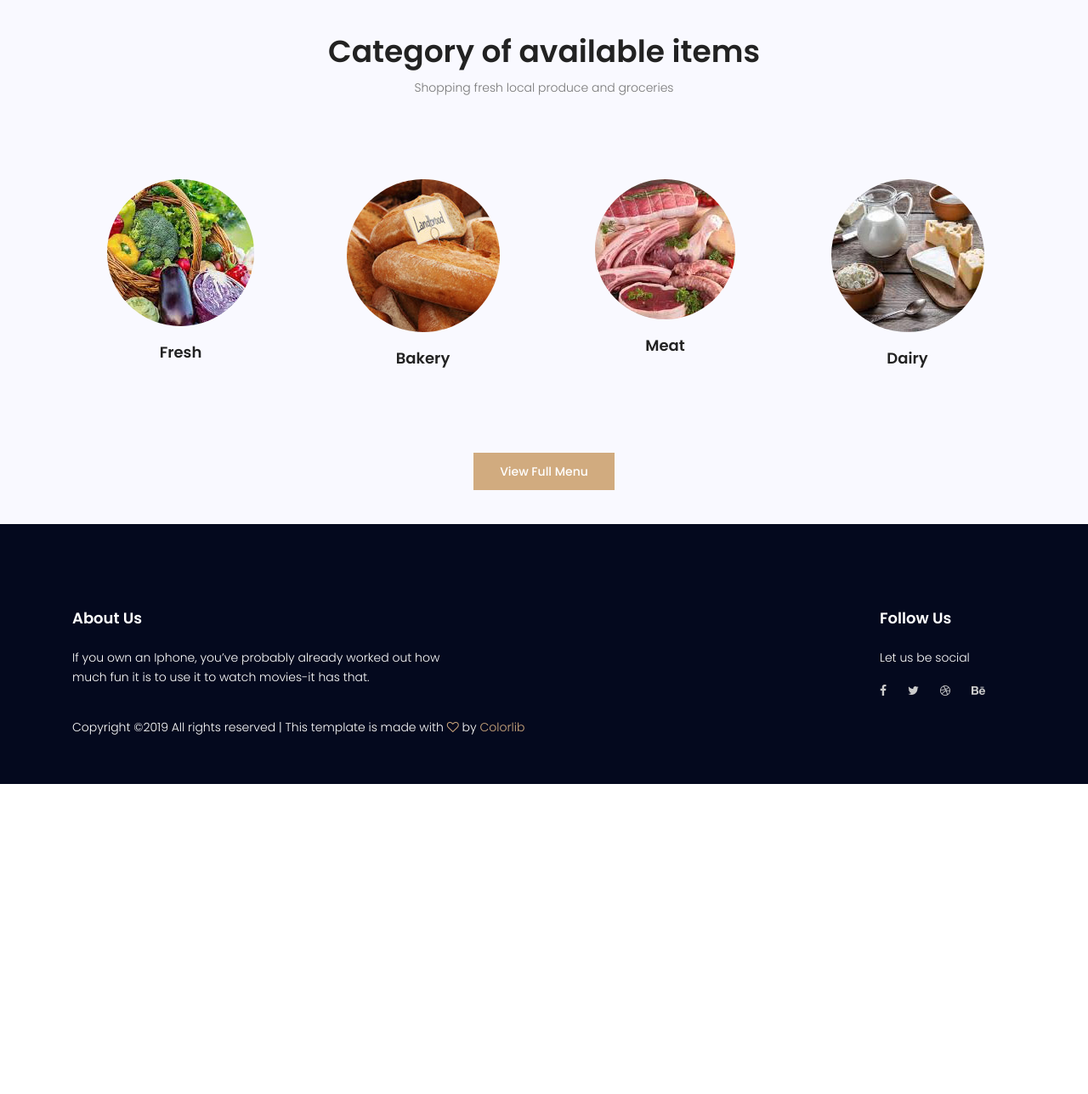
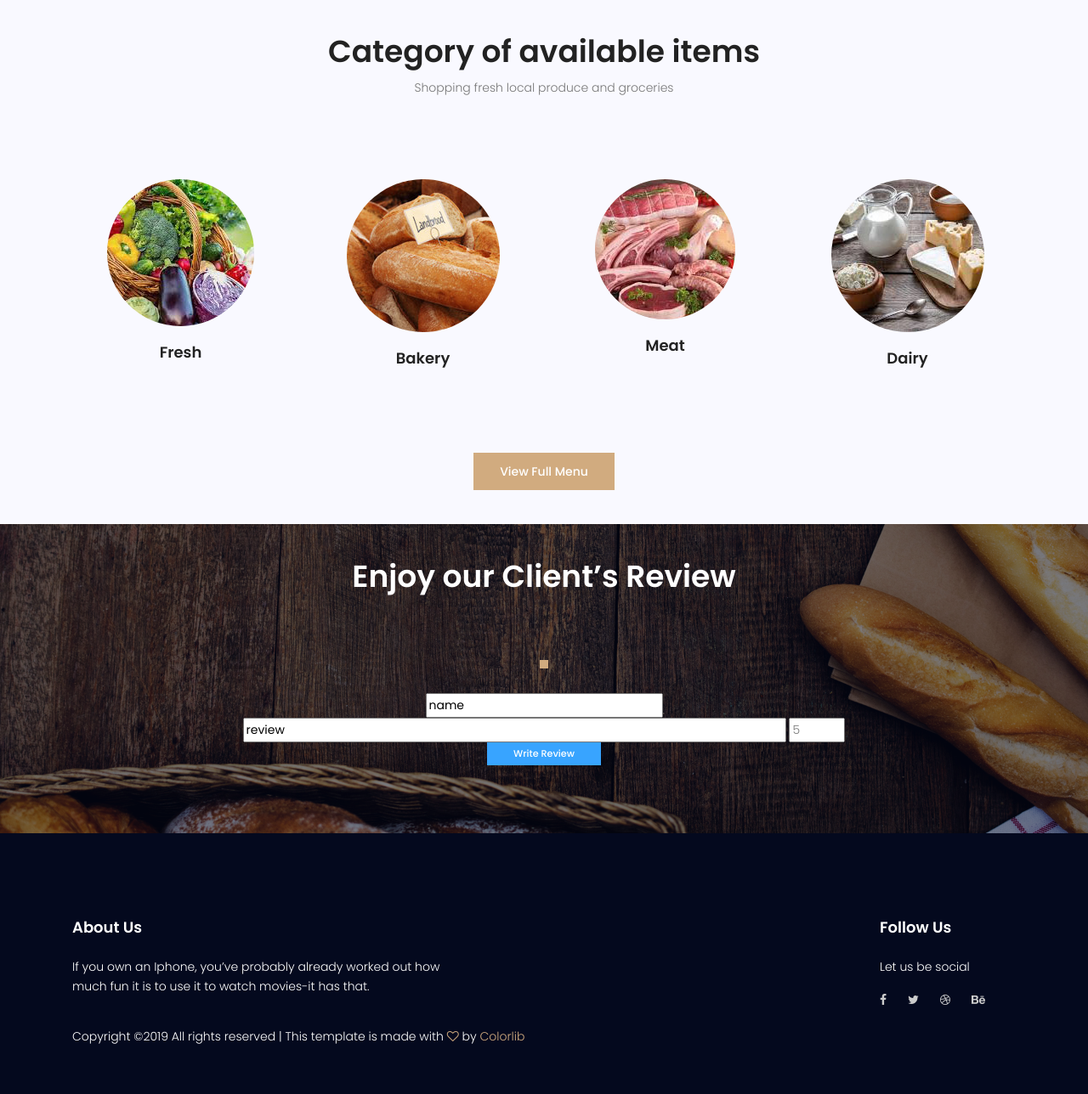
Before and after one commit to mashsun/RapidGrocery, a PHP site: page / in a window 1280 px wide. Shown: the part 801-2089 px from the top of the page at 85% size. Before the commit the page ends 1724 px from the top, so only its background shows below. Run offline with PHP 8.4, Linux system fonts and the light colour scheme; data that the repository does not hold is empty; some libraries are stand-ins or nearby versions.

Commit message:
Add files via upload

```diff
--- a/index.php
+++ b/index.php
@@ -72,4 +72,5 @@
     </section>
     <!-- End item-category Area -->
 
+<?php include 'include/review.php';?>
 <?php include 'include/footer.html';?>
```
